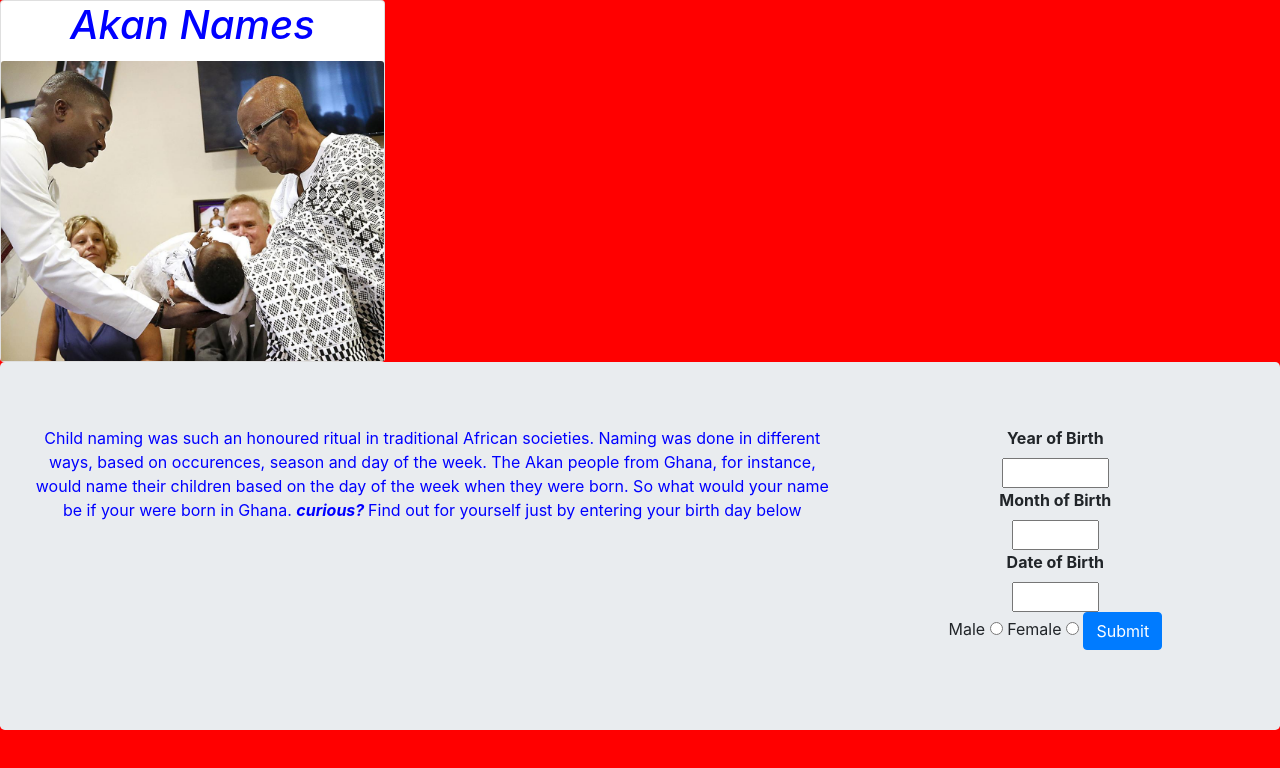
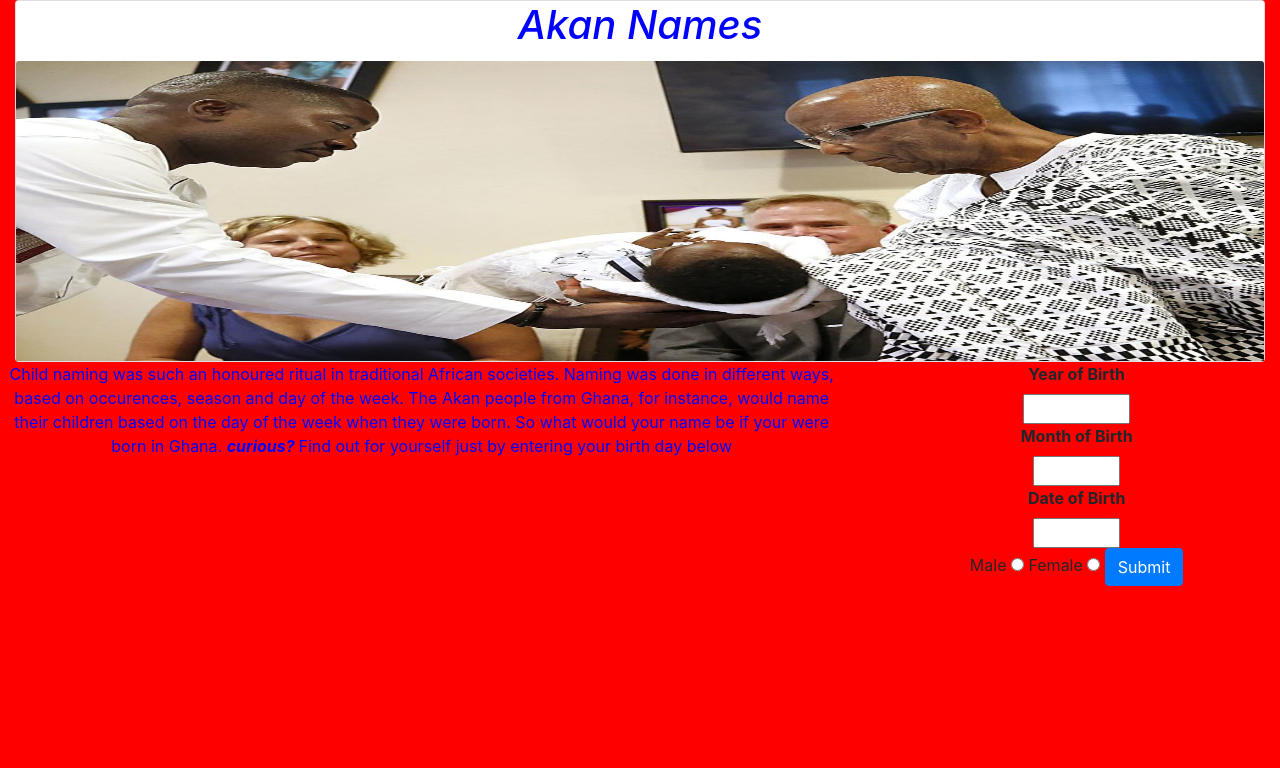
Before and after one commit to Brosir-Maraka/Akan, a plain HTML site: page index.html in a window 1280 px wide. Drawn offline with Linux system fonts and the light colour scheme.

Commit message:
add styles

```diff
--- a/index.html
+++ b/index.html
@@ -13,14 +13,15 @@
 
   <div class="container-fluid padding">
        <div class= "row text-center padding">
-         <div class= "card">
+           <div class= "col-md-12 col-lg-12 col-xs-12 col-sm-12">
+            <div class= "card">
                         <h1 class= "card-title" style="color:blue"><em>Akan Names</em></h1>
 
-                        <img class="card-img-top" src="images/akan.jpg" height = "300px" width = "1000px" alt="akan people">
+                        <img class="card-img-top" src="images/akan.jpg" height = "300px" width = "900px" alt="akan people">
+            </div>
+           </div> <br>
 
-           </div> <br> <br>
 
-          <div class="jumbotron">
               <div class="row">
                  <div class= "col-md-8 col-xs-8 col-ld-8">
                      <p style="color:blue"> Child naming was such an honoured ritual in traditional African societies. Naming was done in different ways, based on occurences, season and day of the week. The Akan people from Ghana, for instance, would name their children based on the day of the week when they were born. So what would your name be if your were born in Ghana. <strong><em>curious? </em></strong></strong> Find out for yourself just by entering your birth day below</p>
@@ -41,7 +42,7 @@
                    <button class="btn btn-primary" onclick="akanNames()" value="submit" type="submit">Submit</button>
                      </div>
                   </form>
-              </div>
+
           </div>
       </div>
   </div>
```
Also changed, not shown: css/styles.css (+2 -5 lines), 1 other file.
